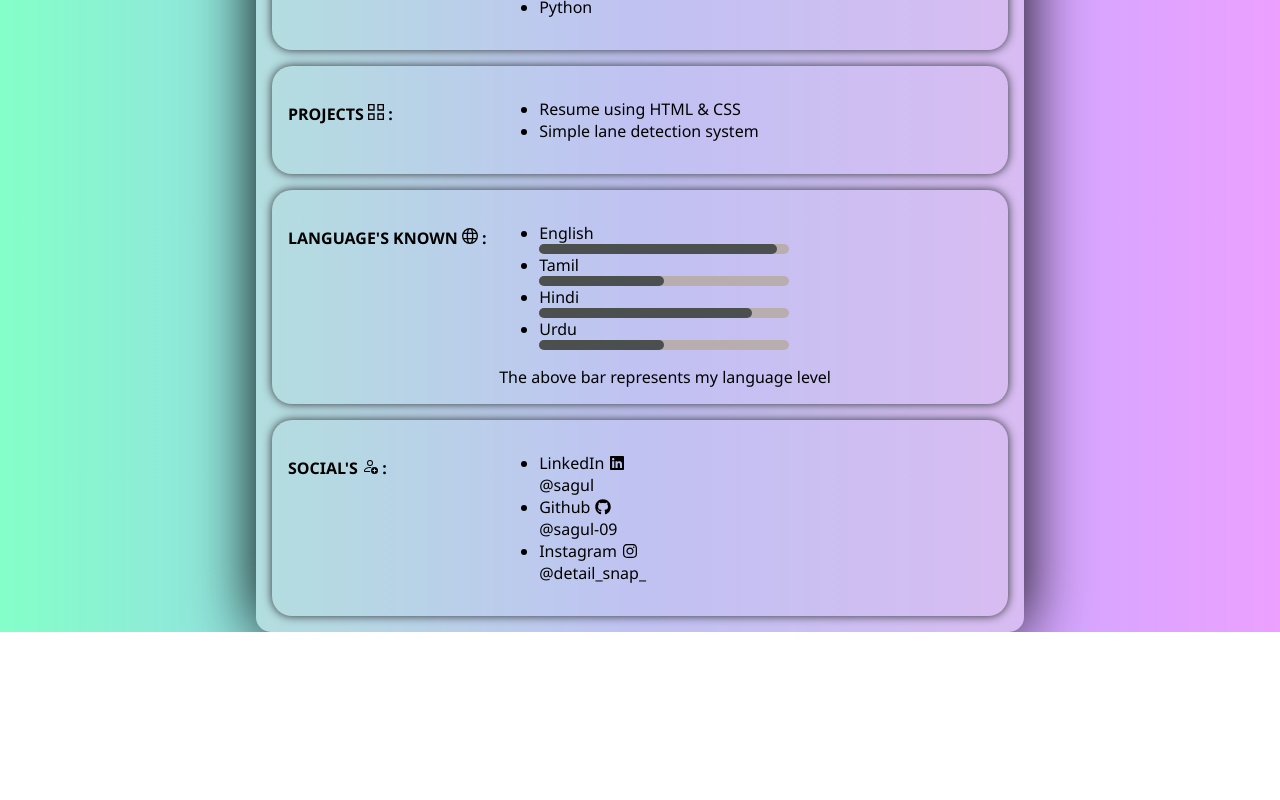
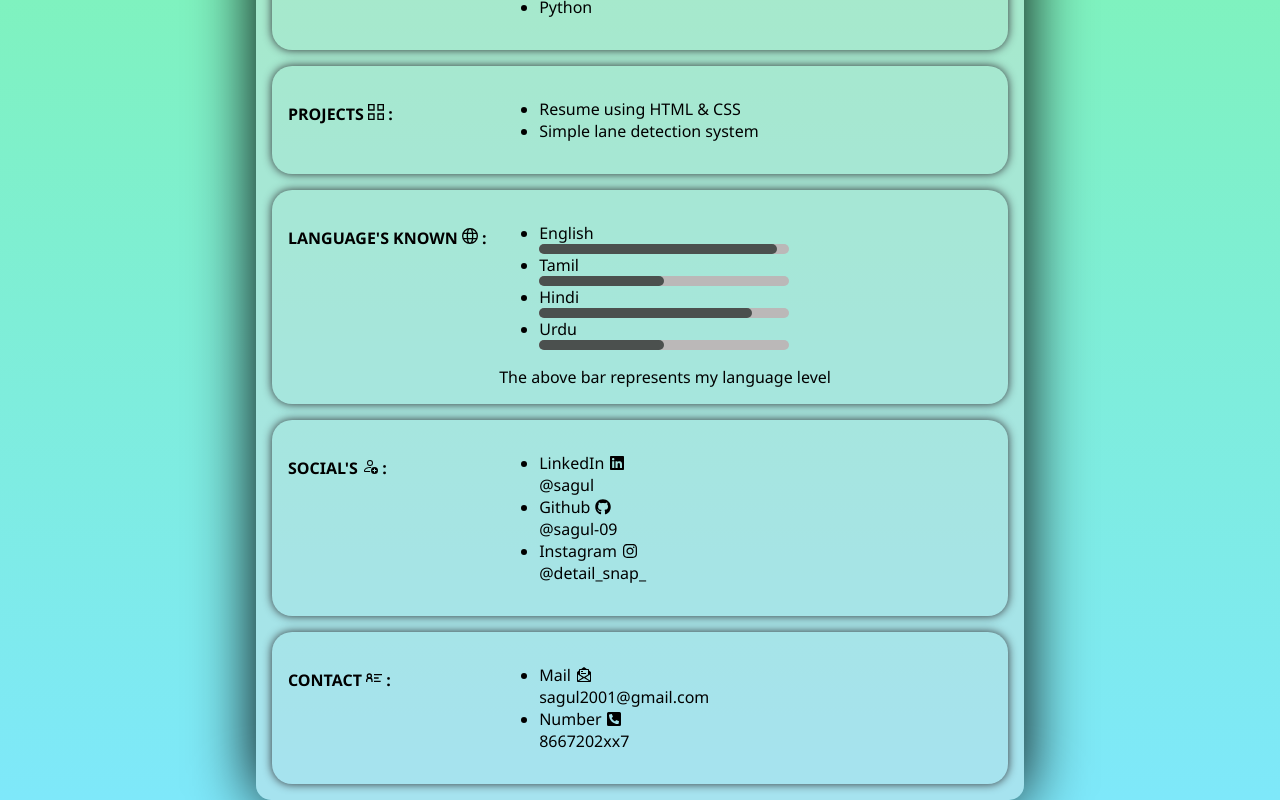
Before and after one commit to mern-ft/resume-website, a React (Vite) app: page / in a window 1280 px wide. Shown: the part 1049-1849 px from the top of the page. Before the commit the page ends 1681 px from the top, so only its background shows below. Built offline with nearby package versions, Linux system fonts and the light colour scheme.

Commit message:
added contacts

```diff
--- a/src/App.css
+++ b/src/App.css
@@ -5,7 +5,9 @@
   align-items: center;
   justify-content: center;
   font-family: "Segoe UI", Tahoma, Geneva, Verdana, sans-serif;
-  background: linear-gradient(to right, #84ffc9, #aab2ff, #eca0ff);
+
+  background: linear-gradient( #80FF72,#7EE8FA);
+  /* background: linear-gradient(to right, #84ffc9, #aab2ff, #eca0ff); */
   /* background: linear-gradient(#03001e, #7303c0, #ec38bc, #f7b4e4); */
 }
 
@@ -30,9 +32,9 @@
   border-radius: 50%;
 }
 
-.name span {
+/* .name span {
   color: azure;
-}
+} */
 
 hr {
   height: 2px;
@@ -75,7 +77,7 @@ hr {
 
 /* skills progress bar*/
 .progress-bar {
-  background-color: rgb(184, 174, 174);
+  background-color: rgb(187, 184, 184);
   width: 250px;
   height: 10px;
   border-radius: 10px;
--- a/src/App.jsx
+++ b/src/App.jsx
@@ -2,6 +2,8 @@ import "./App.css";
 import { TbBrandVscode, TbBrandJavascript } from "react-icons/tb";
 import { SiAdobepremierepro, SiCanva } from "react-icons/si";
 import { RxFigmaLogo } from "react-icons/rx";
+import { GoMailRead } from "react-icons/go";
+import { GrContactInfo } from "react-icons/gr";
 import {
   GrLanguage,
   GrWorkshop,
@@ -21,6 +23,7 @@ import {
   FaCss3Alt,
   FaPython,
   FaCopyright,
+  FaPhoneSquareAlt,
 } from "react-icons/fa";
 import photo from "./img/pro.jpeg";
 
@@ -306,6 +309,31 @@ function App() {
             </li>
           </ul>
         </div>
+
+        <div className="container1">
+          <h4 className="title">
+            CONTACT <GrContactInfo /> :
+          </h4>
+          <ul>
+            <li>
+              <div className="list-item">
+                <div className="list-item-name">
+                  Mail <GoMailRead />
+                </div>
+                <div className="id"> sagul2001@gmail.com </div>
+              </div>
+            </li>
+            <li>
+              <div className="list-item">
+                <div className="list-item-name">
+                  Number <FaPhoneSquareAlt />
+                </div>
+
+                <span className="id"> 8667202xx7 </span>
+              </div>
+            </li>
+          </ul>
+        </div>
       </div>
     </div>
   );
```
